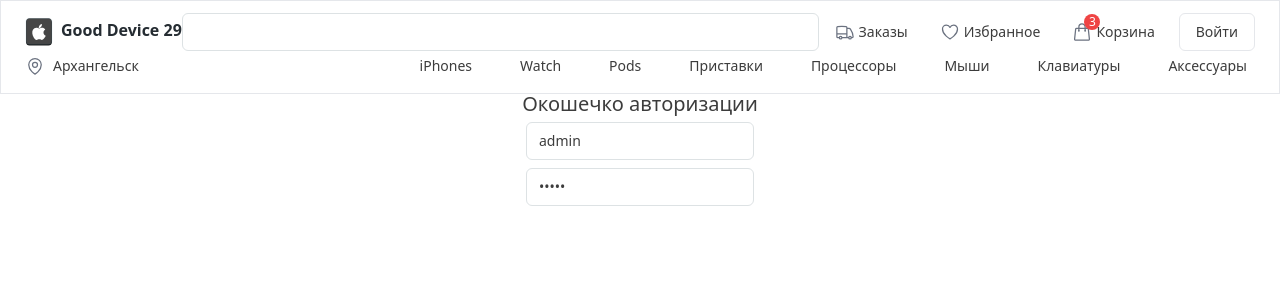
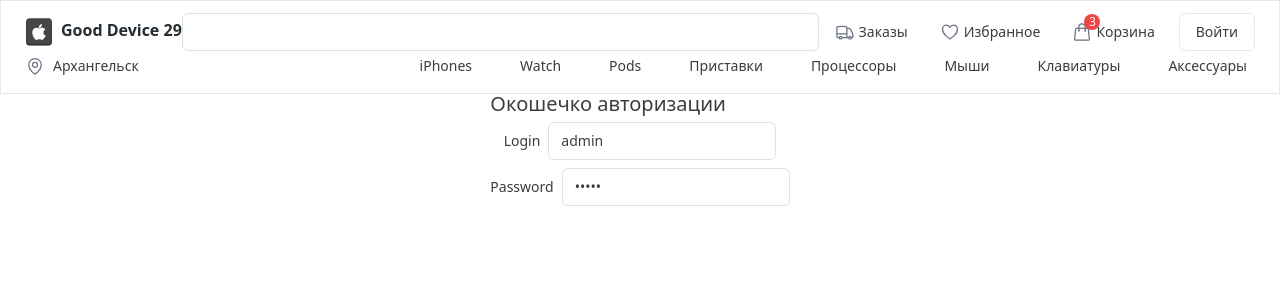
Before and after one commit to nikitaturabov/device-store, a Next.js app: page / in a window 1280 px wide. Shown: the top 300 px of the page. Built offline with nearby package versions, Linux system fonts and the light colour scheme.

Commit message:
поправил Flex баги

```diff
--- a/src/app/layout/components/Header/index.tsx
+++ b/src/app/layout/components/Header/index.tsx
@@ -48,9 +48,9 @@ export const Header = (): JSX.Element => {
         </FlexContainer>
       </FlexContainer>
 
-      <FlexContainer classNames={'mt-4'} alignContent={'center'} justify={'between'}>
+      <FlexContainer classNames={'mt-4'} alignItems={'center'} justify={'between'}>
         <FlexItem>
-          <FlexContainer classNames={'mt-4'} alignContent={'center'} justify={'between'} gap={2}>
+          <FlexContainer classNames={'mt-4'} alignItems={'center'} justify={'between'} gap={2}>
             <MapPinIcon className='h-5 w-5 text-gray-500' />
             <span className='text-sm font-medium'>Архангельск</span>
           </FlexContainer>
--- a/src/app/pages/Home/index.tsx
+++ b/src/app/pages/Home/index.tsx
@@ -1,6 +1,7 @@
 import {FlexContainer} from '@/components/Flex/FlexContainer';
 import {FlexItem} from '@/components/Flex/FlexItem';
 import {Title} from '@/components/Typography/Title';
+import {Text} from '@/components/Typography/Text';
 
 export const Home = () => {
   return <FlexContainer className={'h-full'} justify={'center'}>
@@ -9,10 +10,16 @@ export const Home = () => {
         <FlexContainer direction={'column'} justify={'center'} gap={2}>
           <Title.H4>{'Окошечко авторизации'}</Title.H4>
           <FlexItem>
-            <input type={'text'} value={'admin'} className={'w-full rounded-md border border-[#DDE2E4] px-3 py-2 text-sm'} />
+            <FlexContainer direction={'row'} alignItems={'center'} justify={'center'} gap={2}>
+              <Text.Small>{'Login'}</Text.Small>
+              <input type={'text'} value={'admin'} className={'w-full rounded-md border border-[#DDE2E4] px-3 py-2 text-sm'} />
+            </FlexContainer>
           </FlexItem>
           <FlexItem>
-            <input type={'password'} value={'admin'} className={'w-full rounded-md border border-[#DDE2E4] px-3 py-2 text-sm'} />
+            <FlexContainer direction={'row'} alignItems={'center'} justify={'center'} gap={2}>
+              <Text.Small>{'Password'}</Text.Small>
+              <input type={'password'} value={'admin'} className={'w-full rounded-md border border-[#DDE2E4] px-3 py-2 text-sm'} />
+            </FlexContainer>
           </FlexItem>
         </FlexContainer>
       </form>
--- a/src/components/Flex/FlexContainer/index.tsx
+++ b/src/components/Flex/FlexContainer/index.tsx
@@ -1,13 +1,13 @@
 import {FunctionComponent, PropsWithChildren} from 'react';
 import cn from 'classnames';
-import {alignContentConfig, directionConfig, gapsConfig, justifyConfig, TFlexContainer, wrapConfig} from '@/components/Flex/specs.d';
+import {alignItemsConfig, directionConfig, gapsConfig, justifyConfig, TFlexContainer, wrapConfig} from '@/components/Flex/specs.d';
 
 export const FlexContainer: FunctionComponent<PropsWithChildren<TFlexContainer>> = (props) => {
-  const {className = '', direction, justify, alignContent, gap, wrap, children} = props;
+  const {className = '', direction, justify, alignItems, gap, wrap, children} = props;
 
   const classes = cn('flex',
     justify && justifyConfig[justify],
-    alignContent && alignContentConfig[alignContent],
+    alignItems && alignItemsConfig[alignItems],
     wrap && wrapConfig[wrap],
     direction && directionConfig[direction],
     className && className,
--- a/src/components/Flex/specs.d.ts
+++ b/src/components/Flex/specs.d.ts
@@ -9,15 +9,12 @@ export const justifyConfig = {
   baseline: 'justify-baseline'
 };
 
-export const alignContentConfig = {
-  between: 'content-between',
-  center: 'content-center',
-  start: 'content-start',
-  end: 'content-end',
-  around: 'content-around',
-  evenly: 'content-evenly',
-  stretch: 'content-stretch',
-  baseline: 'content-baseline'
+export const alignItemsConfig = {
+  center: 'items-center',
+  start: 'items-start',
+  end: 'items-end',
+  stretch: 'items-stretch',
+  baseline: 'items-baseline'
 };
 
 export const wrapConfig = {
@@ -81,7 +78,7 @@ export type TFlexContainer = {
   direction?: keyof typeof directionConfig;
   className?: string;
   justify?: keyof typeof justifyConfig;
-  alignContent?: keyof typeof alignContentConfig;
+  alignItems?: keyof typeof alignItemsConfig;
   wrap?: keyof typeof wrapConfig;
   gap?: keyof typeof gapsConfig;
 }
```
